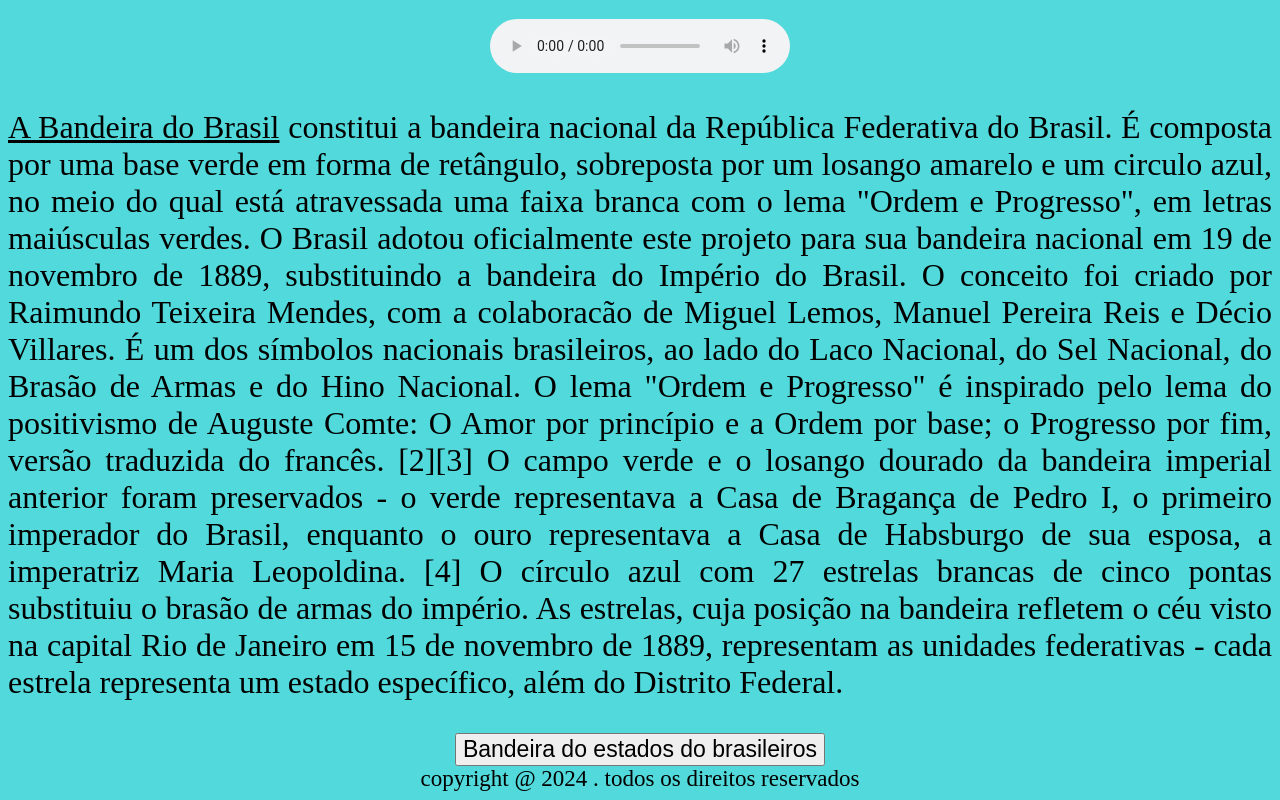
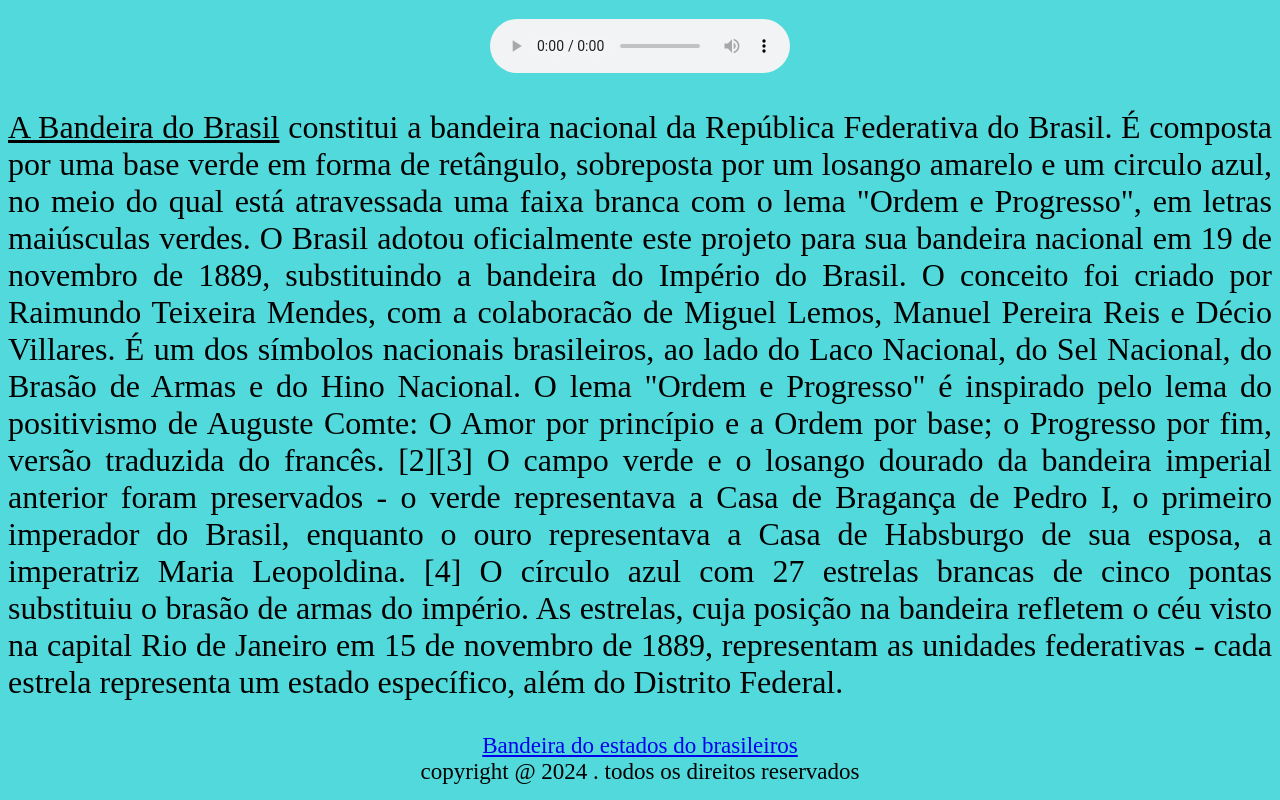
Before and after one commit to Gustavo-434/portifolio, a plain HTML site: page index.html in a window 1280 px wide. Shown: the part 1154-1954 px from the top of the page. Drawn offline with Linux system fonts and the light colour scheme.

Commit message:
Update index.html

```diff
--- a/index.html
+++ b/index.html
@@ -34,7 +34,7 @@
         Casa de Habsburgo de sua esposa, a imperatriz Maria Leopoldina. [4] O círculo azul com 27 estrelas brancas de cinco pontas substituiu o brasão de armas do império. As estrelas, cuja posição na bandeira refletem o céu visto na capital Rio de Janeiro em 15 de novembro de 1889, representam as unidades federativas - cada estrela representa um estado específico, além do Distrito Federal.</p>
 
 
-               <button class="red"href="BandeirasdoBrasil.html">Bandeira do estados do brasileiros</button>
+            <a class="red" href="BandeirasdoBrasil.html">Bandeira do estados do brasileiros</a>
 
 
         <footer class="rede">
```
